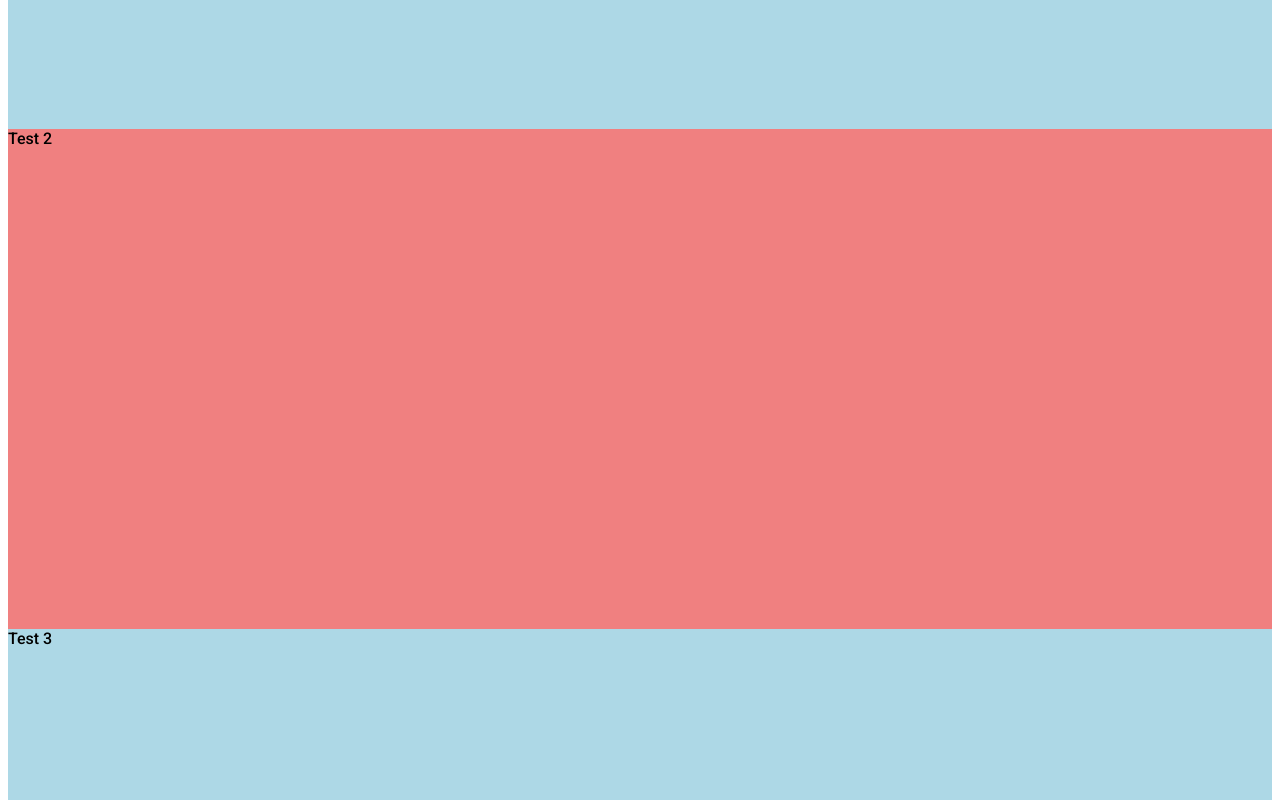
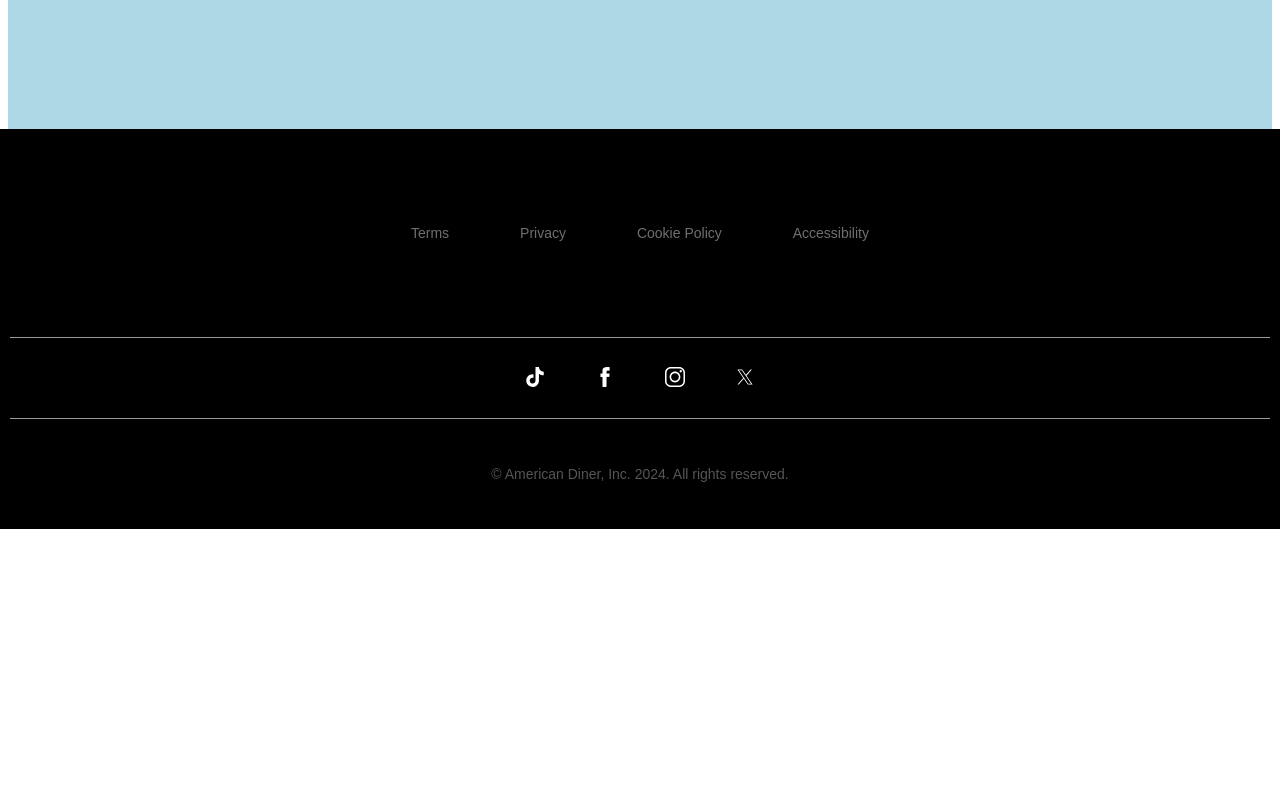
Before and after one commit to jordanandrewks/american-diner, a Next.js app: page / in a window 1280 px wide. Shown: the part 1000-1800 px from the top of the page. After the commit the page ends 1529 px from the top, so only its background shows below. Built offline with nearby package versions, Linux system fonts and the light colour scheme.

Commit message:
Finished text for miscellaneous links within the footer

```diff
--- a/src/app/layout.js
+++ b/src/app/layout.js
@@ -24,12 +24,6 @@ export default function RootLayout({ children }) {
         <div style={{ height: "500px", backgroundColor: "lightblue" }}>
           Test 1
         </div>
-        <div style={{ height: "500px", backgroundColor: "lightcoral" }}>
-          Test 2
-        </div>
-        <div style={{ height: "500px", backgroundColor: "lightblue" }}>
-          Test 3
-        </div>
         <Footer />
       </body>
     </html>
--- a/src/components/footer/miscellaneous-links/MiscellaneousLinks.jsx
+++ b/src/components/footer/miscellaneous-links/MiscellaneousLinks.jsx
@@ -1,5 +1,6 @@
 import React from "react";
 import Link from "next/link";
+import styles from "./miscellaneousLinks.module.css"
 
 import OpenMiscellaneousLinksButton from "./OpenMiscellaneousLinks";
 
@@ -24,9 +25,9 @@ export default function MiscellaneousLinks() {
   ];
 
   return (
-    <div >
+    <div className={styles.container}>
       {links.map((link) => (
-        <Link href={link.path} key={link.title}>
+        <Link href={link.path} key={link.title} className={styles.pageLink}>
           {link.title}
         </Link>
       ))}
--- a/src/components/footer/miscellaneous-links/miscellaneousLinks.module.css
+++ b/src/components/footer/miscellaneous-links/miscellaneousLinks.module.css
@@ -0,0 +1,14 @@
+
+.container {
+    display: flex;
+    justify-content: space-evenly;
+    width: 600px;
+}
+
+.pageLink {
+    text-decoration: none;
+    font-family: Arial, Helvetica, sans-serif;
+    font-weight: 100;
+    font-size: 14px;
+    color: rgb(111, 111, 111);
+}
```
